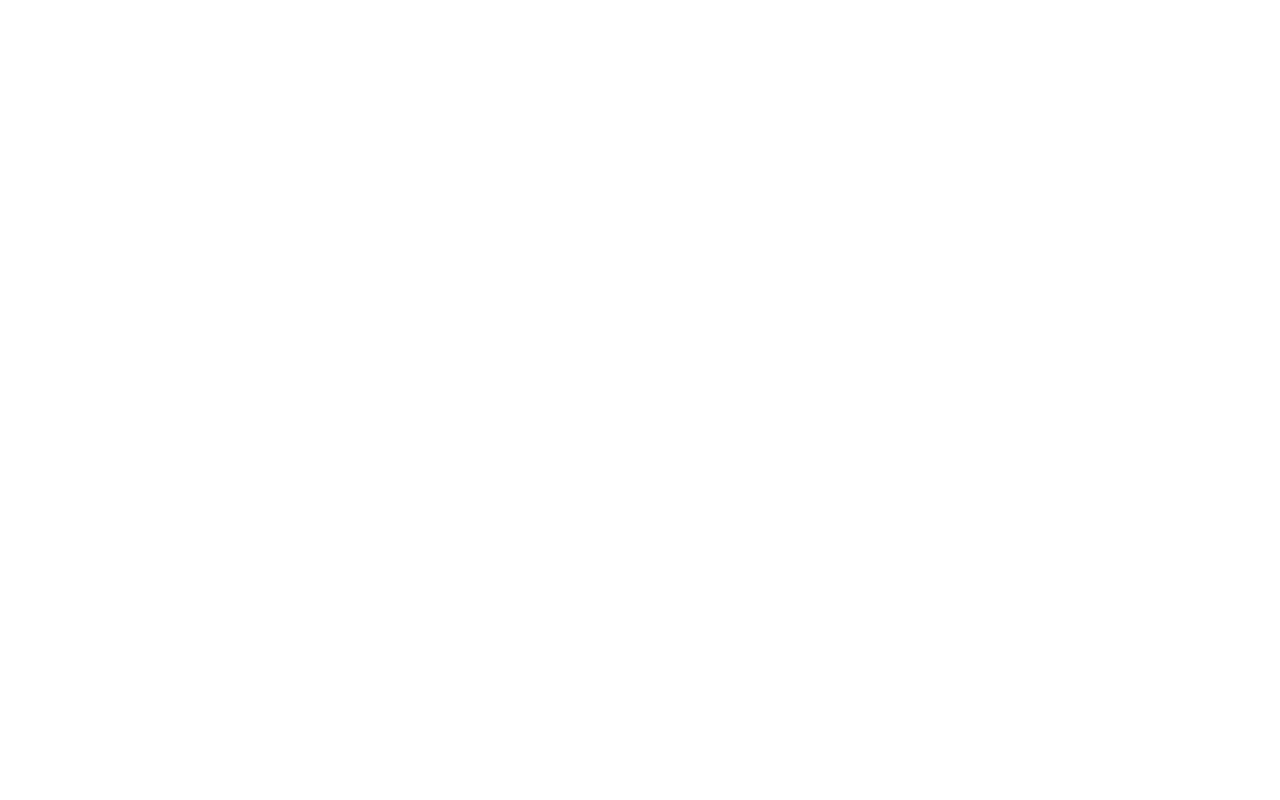
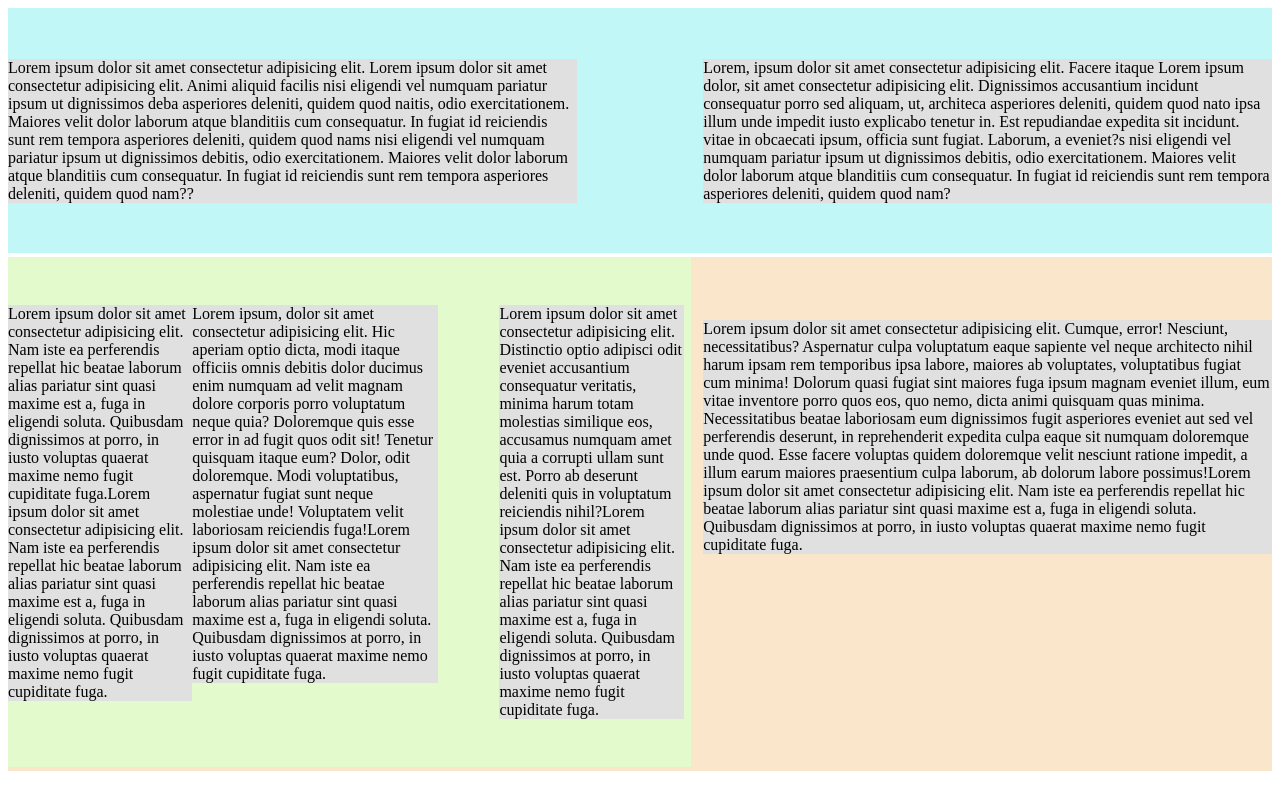
Before and after one commit to brokenfingers/3-stulpeliai, a website: page index.html in a window 1280 px wide. Drawn offline with Linux system fonts and the light colour scheme.

Commit message:
Added lorem poetry and moved things right and left

```diff
--- a/index.html
+++ b/index.html
@@ -7,8 +7,19 @@
     <title>Stulpeliai</title>
 </head>
 <body>
-    <div>
-
+    <div id="mainContainer" style="width: 100%; ">
+        <div id="topBlock" style="width: 100%; background-color: rgb(194, 247, 247); display: inline-block;">
+            <div id="topLeft" style="width: 45%; background-color: rgb(224, 224, 224);  float:left; margin-right: 10%; margin-top: 4%; margin-bottom: 4%">Lorem ipsum dolor sit amet consectetur adipisicing elit. Lorem ipsum dolor sit amet consectetur adipisicing elit. Animi aliquid facilis nisi eligendi vel numquam pariatur ipsum ut dignissimos deba asperiores deleniti, quidem quod naitis, odio exercitationem. Maiores velit dolor laborum atque blanditiis cum consequatur. In fugiat id reiciendis sunt rem tempora asperiores deleniti, quidem quod nams nisi eligendi vel numquam pariatur ipsum ut dignissimos debitis, odio exercitationem. Maiores velit dolor laborum atque blanditiis cum consequatur. In fugiat id reiciendis sunt rem tempora asperiores deleniti, quidem quod nam??</div>
+            <div id="topRight" style="width: 45%; background-color: rgb(224, 224, 224);  float:left; margin-top: 4%; margin-bottom: 4%">Lorem, ipsum dolor sit amet consectetur adipisicing elit. Facere itaque Lorem ipsum dolor, sit amet consectetur adipisicing elit. Dignissimos accusantium incidunt consequatur porro sed aliquam, ut, architeca asperiores deleniti, quidem quod nato ipsa illum unde impedit iusto explicabo tenetur in. Est repudiandae expedita sit incidunt. vitae in obcaecati ipsum, officia sunt fugiat. Laborum, a eveniet?s nisi eligendi vel numquam pariatur ipsum ut dignissimos debitis, odio exercitationem. Maiores velit dolor laborum atque blanditiis cum consequatur. In fugiat id reiciendis sunt rem tempora asperiores deleniti, quidem quod nam?</div>
+        </div>
+        <div id="bottomBlock" style="width: 100%; background-color: rgb(250, 230, 203); display: inline-block;">
+            <div id="bottomLeft" style="width: 54%; display: inline-block; background-color: rgb(227, 250, 204);">
+                <div id="dede" style="width: 27%; background-color: rgb(224, 224, 224);  float:left; margin-top: 7%; margin-bottom: 7%">Lorem ipsum dolor sit amet consectetur adipisicing elit. Nam iste ea perferendis repellat hic beatae laborum alias pariatur sint quasi maxime est a, fuga in eligendi soluta. Quibusdam dignissimos at porro, in iusto voluptas quaerat maxime nemo fugit cupiditate fuga.Lorem ipsum dolor sit amet consectetur adipisicing elit. Nam iste ea perferendis repellat hic beatae laborum alias pariatur sint quasi maxime est a, fuga in eligendi soluta. Quibusdam dignissimos at porro, in iusto voluptas quaerat maxime nemo fugit cupiditate fuga.</div>
+                <div id="apkuniojiTeta" style="width: 36%; background-color: rgb(224, 224, 224);  float:left; margin-top: 7%; margin-bottom: 7%">Lorem ipsum, dolor sit amet consectetur adipisicing elit. Hic aperiam optio dicta, modi itaque officiis omnis debitis dolor ducimus enim numquam ad velit magnam dolore corporis porro voluptatum neque quia? Doloremque quis esse error in ad fugit quos odit sit! Tenetur quisquam itaque eum? Dolor, odit doloremque. Modi voluptatibus, aspernatur fugiat sunt neque molestiae unde! Voluptatem velit laboriosam reiciendis fuga!Lorem ipsum dolor sit amet consectetur adipisicing elit. Nam iste ea perferendis repellat hic beatae laborum alias pariatur sint quasi maxime est a, fuga in eligendi soluta. Quibusdam dignissimos at porro, in iusto voluptas quaerat maxime nemo fugit cupiditate fuga.</div>
+                <div id="lieknojiTeta" style="width: 27%; background-color: rgb(224, 224, 224);  float:left; margin-top: 7%; margin-bottom: 7%; margin-left: 9%;">Lorem ipsum dolor sit amet consectetur adipisicing elit. Distinctio optio adipisci odit eveniet accusantium consequatur veritatis, minima harum totam molestias similique eos, accusamus numquam amet quia a corrupti ullam sunt est. Porro ab deserunt deleniti quis in voluptatum reiciendis nihil?Lorem ipsum dolor sit amet consectetur adipisicing elit. Nam iste ea perferendis repellat hic beatae laborum alias pariatur sint quasi maxime est a, fuga in eligendi soluta. Quibusdam dignissimos at porro, in iusto voluptas quaerat maxime nemo fugit cupiditate fuga.</div>
+            </div>
+            <div id="bottomRight" style="width: 45%; background-color: rgb(224, 224, 224);   margin-top: 5%; float:right; margin-bottom: 5%">Lorem ipsum dolor sit amet consectetur adipisicing elit. Cumque, error! Nesciunt, necessitatibus? Aspernatur culpa voluptatum eaque sapiente vel neque architecto nihil harum ipsam rem temporibus ipsa labore, maiores ab voluptates, voluptatibus fugiat cum minima! Dolorum quasi fugiat sint maiores fuga ipsum magnam eveniet illum, eum vitae inventore porro quos eos, quo nemo, dicta animi quisquam quas minima. Necessitatibus beatae laboriosam eum dignissimos fugit asperiores eveniet aut sed vel perferendis deserunt, in reprehenderit expedita culpa eaque sit numquam doloremque unde quod. Esse facere voluptas quidem doloremque velit nesciunt ratione impedit, a illum earum maiores praesentium culpa laborum, ab dolorum labore possimus!Lorem ipsum dolor sit amet consectetur adipisicing elit. Nam iste ea perferendis repellat hic beatae laborum alias pariatur sint quasi maxime est a, fuga in eligendi soluta. Quibusdam dignissimos at porro, in iusto voluptas quaerat maxime nemo fugit cupiditate fuga.</div>
+        </div>
     </div>
 
 </body>
```
Also changed, not shown: README.md, example.png (added).
